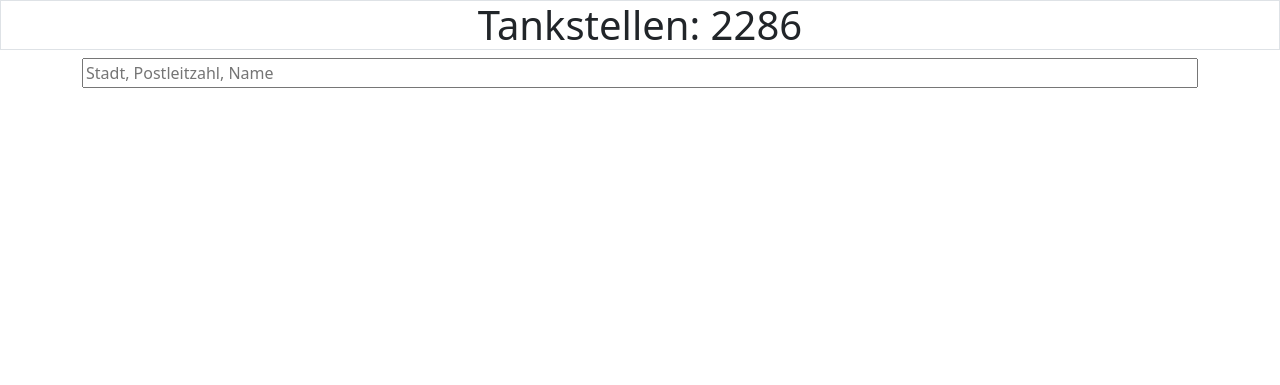
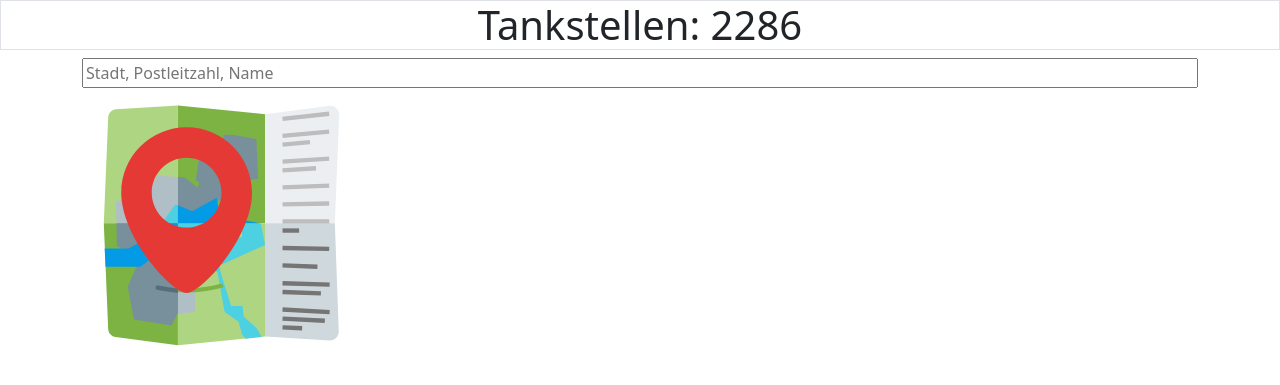
Before and after one commit to Nickwasused/aral-prices, a Flask app: page / in a window 1280 px wide. Shown: the top 385 px of the page. Run offline with Flask 3, Linux system fonts and the light colour scheme; data comes from the database, SQL or seed files in the repository; some libraries are stand-ins or nearby versions.

Commit message:
add map link

```diff
--- a/templates/index.html
+++ b/templates/index.html
@@ -5,6 +5,7 @@
 <div class="container">
     <input type="text" class="w-100" placeholder="Stadt, Postleitzahl, Name" name="search" id="search" required
            hx-trigger="keyup changed delay:500ms" hx-target="#results" hx-swap="innerHTML" hx-get="{{ url_for('search') }}">
+    <a href="/map"><img class="w-25" src="{{ url_for('static', filename='images/map.svg') }}"></a>
 </div>
 <div class="container pt-3">
     <table class="table table-hover">
--- a/templates/station.html
+++ b/templates/station.html
@@ -10,7 +10,6 @@
         width: 100%;
     }
 }
-
 </style>
 {% endblock %}
 
```
Also changed, not shown: static/images/map.svg (added).
